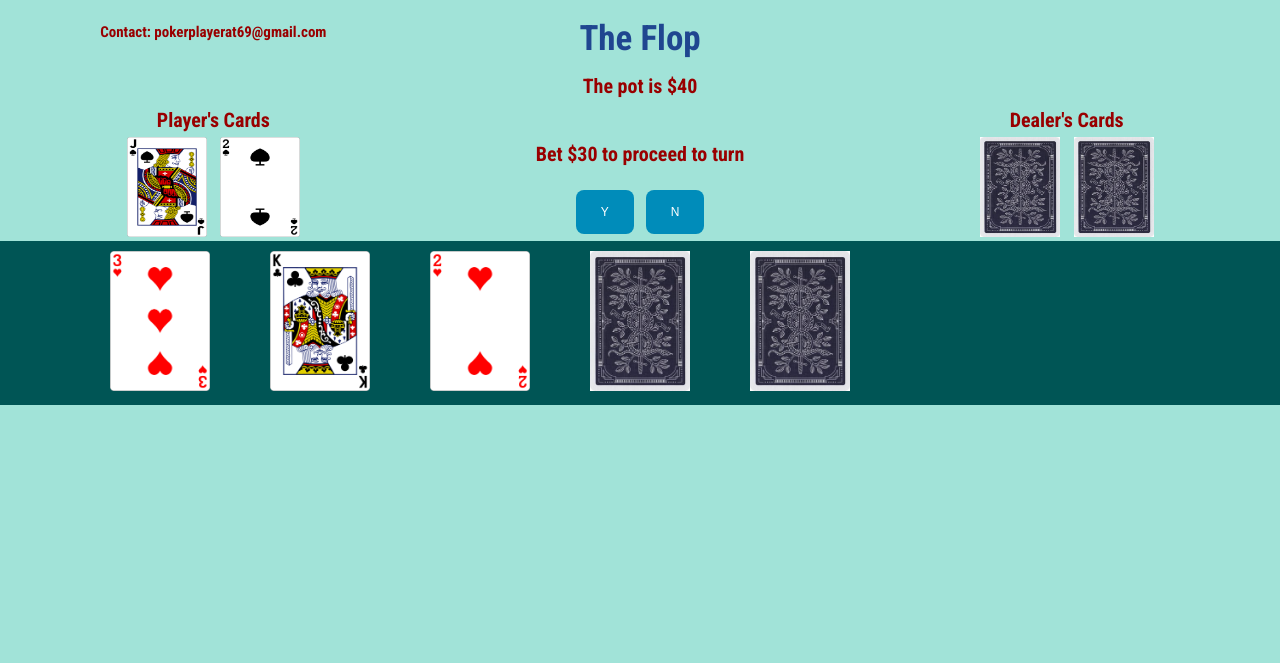
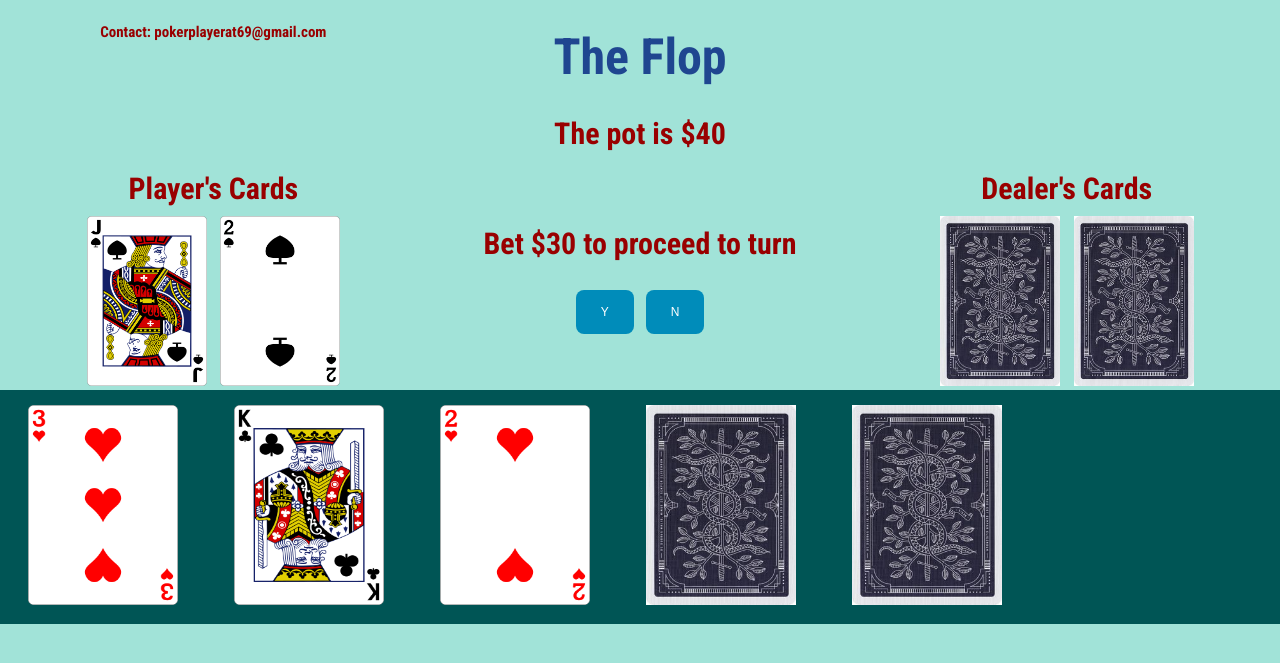
Before and after one commit to OrlyS112561/pokergameweb, a Flask app: page /the_flop in a window 1280 px wide. Shown: the top 663 px of the page. Run offline with Flask 2, Linux system fonts and the light colour scheme; data comes from the database, SQL or seed files in the repository.

Commit message:
revised css for mobile responsive

```diff
--- a/static/styles.css
+++ b/static/styles.css
@@ -138,6 +138,54 @@ h3 {
 }
 
 
+@media only screen and (min-width: 1000px) {
+
+h1 {
+    font-size: 50px;
+    margin: 20px;
+}
+
+h2 {
+    font-size: 30px;
+    margin: 10px;
+}
+
+h3 {
+    font-size: 15px;
+}
+
+.img_hand {
+    width: 120px;
+    height: 170px;
+    margin: 0px 5px;
+
+}
+
+.img_board {
+    width: 150px;
+    height: 200px;
+}
+
+.board {
+    padding: 10px 0px;
+}
+
+.column_5 {
+    padding: 5px 28px;
+    display: block;
+}
+
+.label2 {
+    column-width: 1000px;
+    width: 100%;
+    text-align: justify;
+    padding: 0px;
+}
+
+}
+
+
+
 @media only screen and (min-width: 1400px) {
 
 h1 {
@@ -183,4 +231,8 @@ h3 {
     padding: 0px;
 }
 
+.button {
+    font-size: 20px;
 }
+
+}
--- a/templates/about.html
+++ b/templates/about.html
@@ -14,7 +14,7 @@
 <body class="body_class">
     <div class="row">
         <div class="label">
-            <h3>Contact: pokerplayerat69@gmail.com</h3>
+            <h3 class="contact">Contact: pokerplayerat69@gmail.com</h3>
         </div>
         <div class="label">
             <h1>Play Poker</h1>
```
